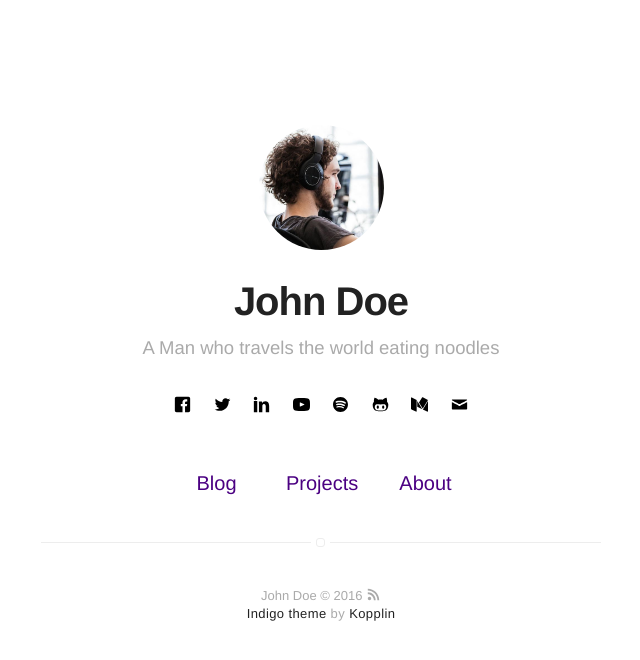
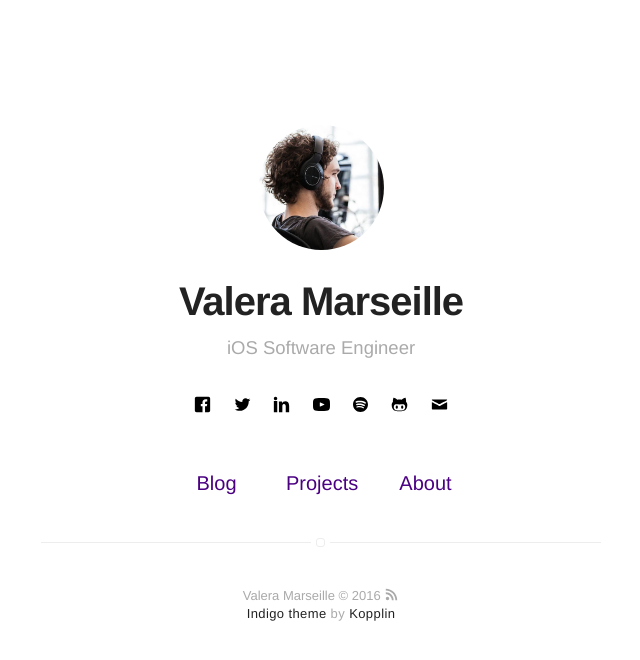
Before and after one commit to complexityclass/complexityclass.github.io, a Jekyll site: the page built from index.html, in a window 1280 px wide. Shown: the top 660 px of the page, without its empty margins (319-959 px from the left). Built offline with Jekyll 4.4.1, drawn with Linux system fonts in a browser that asks for light colours; part of the change alters nothing that is shown.

Commit message:
modified config

```diff
--- a/_config.yml
+++ b/_config.yml
@@ -1,6 +1,6 @@
 # main text of home
-name: John Doe
-bio: 'A Man who travels the world eating noodles'
+name: Valera Marseille
+bio: 'iOS Software Engineer'
 
 # if it's an external image, update below for true
 external-image: false
@@ -20,17 +20,17 @@ analytics-google: 'UA-MYANALYTICS'
 disqus: mydisqus
 
 # if you don't have any of social below, comment the line
-facebook: myfacebook
-twitter: mytwitter
+facebook: https://www.facebook.com/valera.marseille.9
+twitter: https://twitter.com/complexityclass
 # google: mygoogle
 # instagram: myinstagram
 # pinterest: mypinterest
-linkedin: mylinkedin
-youtube: myyoutube
+linkedin: https://ru.linkedin.com/in/valeriy-popov-2b151061
+youtube: https://www.youtube.com/user/complexityclass
 spotify: myspotify
-github: mygithub
-medium: medium
-email: myemail@gmail.com
+github: https://github.com/complexityclass
+medium: false
+email: complexityclass@gmail.com
 
 # do you want a larger site? change the option below
 # options: [normal, large] | default: normal
```
